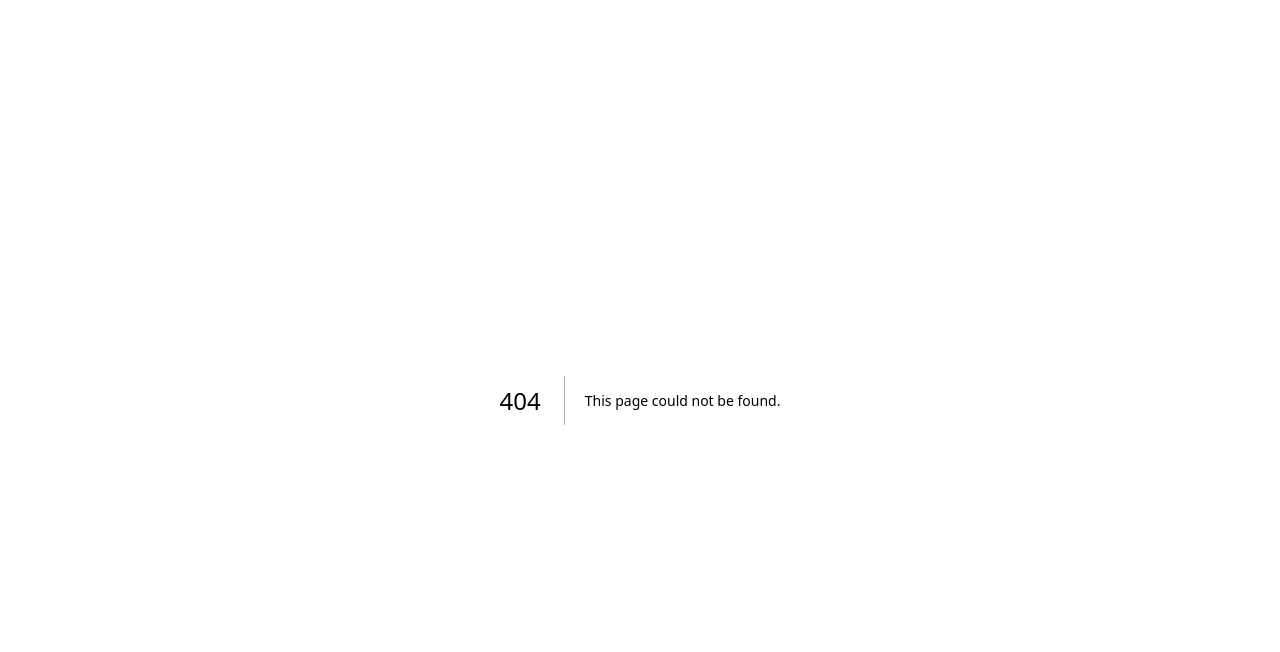
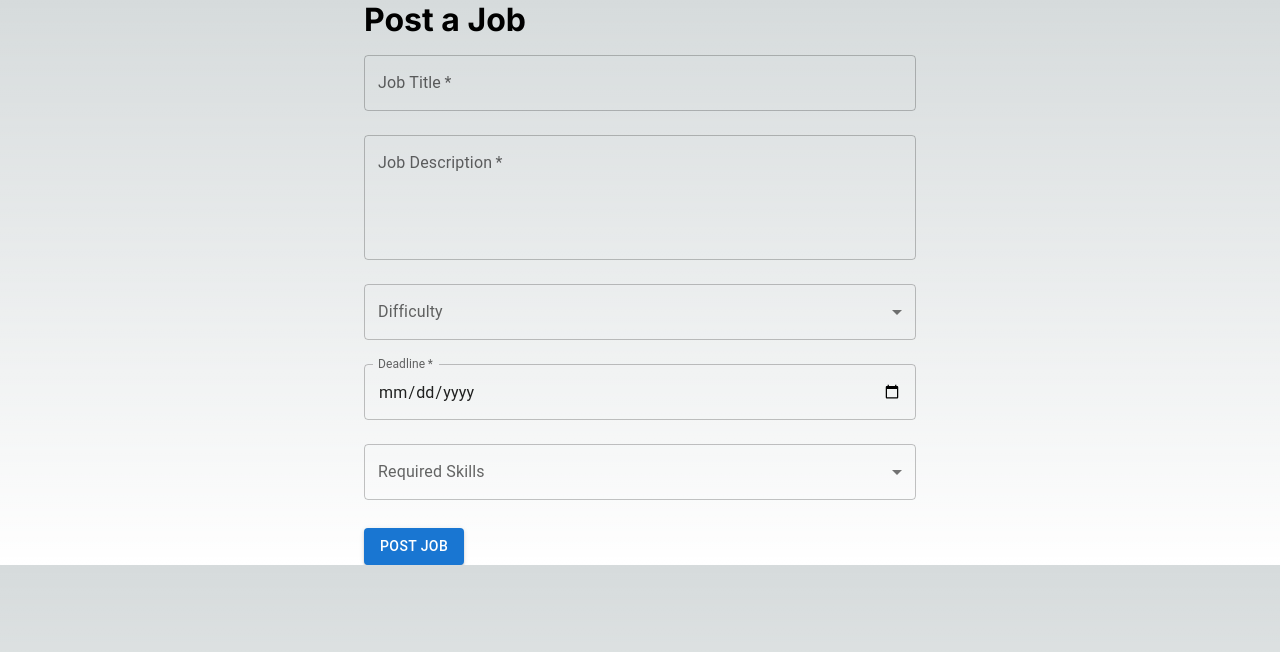
Before and after one commit to Web3MADE/3Lance-ICP, a Next.js app: page /post-job in a window 1280 px wide. Before the commit this address had no page. Shown: the top 652 px of the page. Built offline with nearby package versions, Linux system fonts and the light colour scheme.

Commit message:
dashboard + job card + post job pages

```diff
--- /dev/null
+++ b/app/dashboard/page.tsx
@@ -0,0 +1,5 @@
+import Dashboard from "../frontend/dashboard/dashboard";
+
+export default function Page() {
+  return <Dashboard />;
+}
--- /dev/null
+++ b/app/frontend/post-job/PostJob.tsx
@@ -0,0 +1,127 @@
+"use client";
+
+import {
+  Button,
+  Chip,
+  Container,
+  FormControl,
+  InputLabel,
+  MenuItem,
+  OutlinedInput,
+  Select,
+  SelectChangeEvent,
+  TextField,
+} from "@mui/material";
+import { useState } from "react";
+
+export default function PostJob() {
+  const [difficulty, setDifficulty] = useState("");
+  const [deadline, setDeadline] = useState("");
+  const [skills, setSkills] = useState([]);
+
+  const availableSkills = [
+    "Web Development",
+    "Graphic Design",
+    "Content Writing",
+    "Digital Marketing",
+    "Software Development",
+  ];
+
+  const handleChangeDifficulty = (event: SelectChangeEvent) => {
+    setDifficulty(event.target.value);
+  };
+
+  const handleChangeSkills = (event: any) => {
+    const {
+      target: { value },
+    } = event;
+    setSkills(
+      // On autofill we get a stringified value.
+      typeof value === "string" ? value.split(",") : value
+    );
+  };
+
+  return (
+    <Container maxWidth="sm">
+      <h1>Post a Job</h1>
+      <form>
+        <TextField
+          fullWidth
+          label="Job Title"
+          margin="normal"
+          variant="outlined"
+          required
+        />
+        <TextField
+          fullWidth
+          label="Job Description"
+          margin="normal"
+          variant="outlined"
+          multiline
+          rows={4}
+          required
+        />
+        <FormControl fullWidth margin="normal">
+          <InputLabel id="difficulty-select-label">Difficulty</InputLabel>
+          <Select
+            labelId="difficulty-select-label"
+            id="difficulty-select"
+            value={difficulty}
+            label="Difficulty"
+            onChange={handleChangeDifficulty}
+            required
+          >
+            <MenuItem value="Entry Level">Entry Level</MenuItem>
+            <MenuItem value="Intermediate">Intermediate</MenuItem>
+            <MenuItem value="Expert">Expert</MenuItem>
+          </Select>
+        </FormControl>
+        <TextField
+          fullWidth
+          type="date"
+          label="Deadline"
+          margin="normal"
+          variant="outlined"
+          InputLabelProps={{ shrink: true }}
+          value={deadline}
+          onChange={(e) => setDeadline(e.target.value)}
+          required
+        />
+        <FormControl fullWidth margin="normal">
+          <InputLabel id="skills-multiple-chip-label">
+            Required Skills
+          </InputLabel>
+          <Select
+            labelId="skills-multiple-chip-label"
+            id="skills-multiple-chip"
+            multiple
+            value={skills}
+            onChange={handleChangeSkills}
+            input={<OutlinedInput id="select-multiple-chip" label="Chip" />}
+            renderValue={(selected) => (
+              <div>
+                {selected.map((value) => (
+                  <Chip key={value} label={value} />
+                ))}
+              </div>
+            )}
+          >
+            {availableSkills.map((skill) => (
+              <MenuItem key={skill} value={skill}>
+                {skill}
+              </MenuItem>
+            ))}
+          </Select>
+        </FormControl>
+        <Button
+          variant="contained"
+          color="primary"
+          type="submit"
+          style={{ marginTop: "20px" }}
+        >
+          Post Job
+        </Button>
+      </form>
+    </Container>
+  );
+}
--- /dev/null
+++ b/app/post-job/page.tsx
@@ -0,0 +1,5 @@
+import PostJob from "../frontend/post-job/PostJob";
+
+export default function Page() {
+  return <PostJob />;
+}
```
Also changed, not shown: app/frontend/dashboard/JobCard.tsx (added, +63 -0 lines), app/frontend/dashboard/dashboard.tsx (added, +65 -0 lines).
